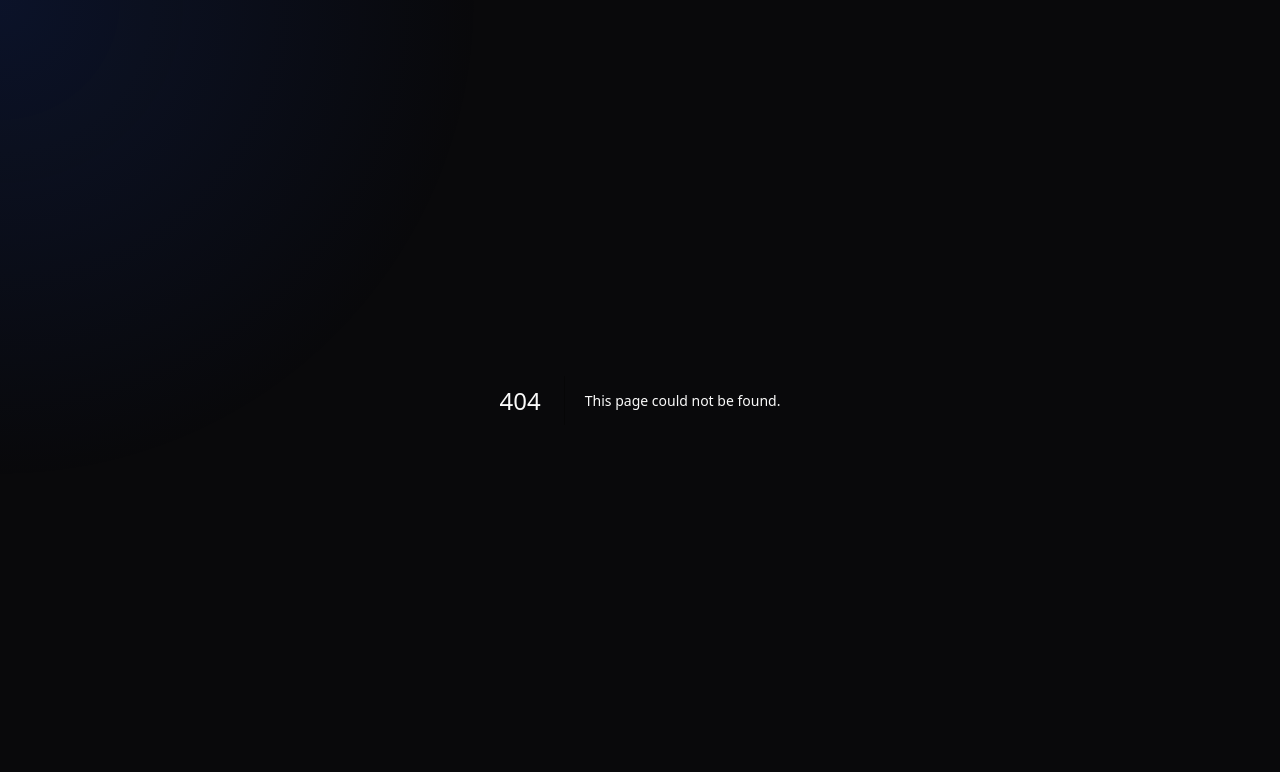
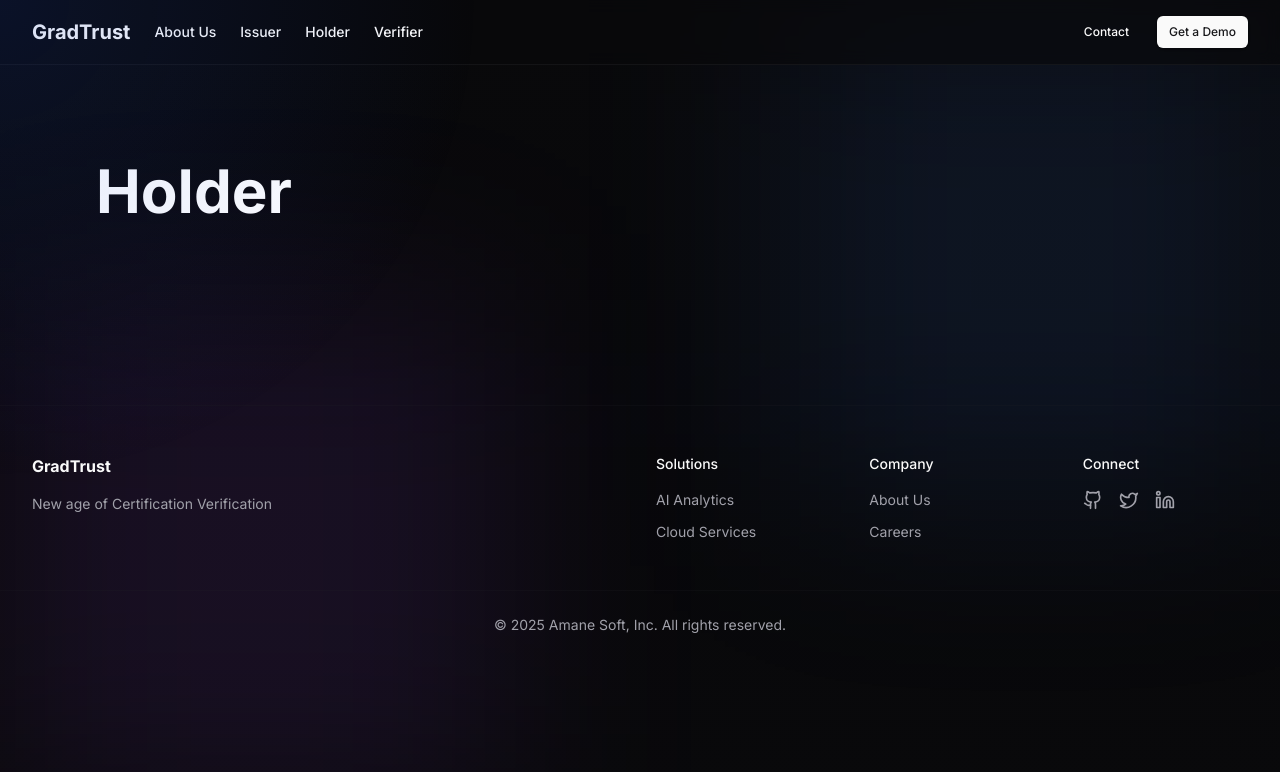
Before and after one commit to gvbrielflores/capstone_gradtrust, a Next.js app in the folder frontend/src/my-app/: page /holder in a window 1280 px wide. Before the commit this address had no page. Shown: the top 772 px of the page. Built offline with nearby package versions, Linux system fonts and the light colour scheme.

Commit message:
Added all the pages for website

```diff
--- a/frontend/src/my-app/app/about/page.tsx
+++ b/frontend/src/my-app/app/about/page.tsx
@@ -22,7 +22,7 @@ export default function AboutPage() {
           <section className="w-full max-w-7xl mb-16">
             <h1 className="text-4xl md:text-6xl font-bold mb-6">About Our Company</h1>
             <p className="text-xl text-gray-200 max-w-3xl">
-              We're on a mission to streamline workflows and empower teams with intuitive solutions.
+              We're on a mission to bring trust back into the hiring process.
             </p>
           </section>
 
@@ -32,7 +32,7 @@ export default function AboutPage() {
             <div className="grid md:grid-cols-2 gap-12 items-center">
               <div>
                 <p className="text-lg mb-4">
-                  Founded in 2020, Streamline began with a simple idea: make complex workflows simple. Our founders
+                  Founded in 2025, Gradust began with a simple idea: make complex workflows simple. Our founders
                   recognized that teams were spending too much time on process and not enough on innovation.
                 </p>
                 <p className="text-lg mb-4">
@@ -40,14 +40,14 @@ export default function AboutPage() {
                   worldwide.
                 </p>
               </div>
-              <div className="relative h-80 w-full rounded-xl overflow-hidden">
+              {/* <div className="relative h-80 w-full rounded-xl overflow-hidden">
                 <Image
                   src="/placeholder.svg?height=600&width=800"
                   alt="Our team collaborating"
                   fill
                   className="object-cover"
                 />
-              </div>
+              </div> */}
             </div>
           </section>
 
--- /dev/null
+++ b/frontend/src/my-app/app/holder/page.tsx
@@ -0,0 +1,32 @@
+"use client"
+
+import Link from "next/link"
+import Image from "next/image"
+import Navbar from "@/components/navbar"
+import Footer from "@/components/footer"
+
+export default function AboutPage() {
+  return (
+    <div className="relative min-h-screen">
+      {/* Background gradients */}
+      <div className="pointer-events-none fixed inset-0">
+        <div className="absolute inset-0 bg-gradient-to-b from-background via-background/90 to-background" />
+        <div className="absolute right-0 top-0 h-[500px] w-[500px] bg-blue-500/10 blur-[100px]" />
+        <div className="absolute bottom-0 left-0 h-[500px] w-[500px] bg-purple-500/10 blur-[100px]" />
+      </div>
+
+      <div className="relative z-10">
+        <Navbar />
+        <main className="flex flex-col items-center p-8 md:p-24 text-white">
+          {/* Hero Section */}
+          <section className="w-full max-w-7xl mb-16">
+            <h1 className="text-4xl md:text-6xl font-bold mb-6">Holder</h1>
+          </section>
+
+
+        </main>
+        <Footer />
+      </div>
+    </div>
+  )
+}
--- /dev/null
+++ b/frontend/src/my-app/app/issuer/page.tsx
@@ -0,0 +1,32 @@
+"use client"
+
+import Link from "next/link"
+import Image from "next/image"
+import Navbar from "@/components/navbar"
+import Footer from "@/components/footer"
+
+export default function AboutPage() {
+  return (
+    <div className="relative min-h-screen">
+      {/* Background gradients */}
+      <div className="pointer-events-none fixed inset-0">
+        <div className="absolute inset-0 bg-gradient-to-b from-background via-background/90 to-background" />
+        <div className="absolute right-0 top-0 h-[500px] w-[500px] bg-blue-500/10 blur-[100px]" />
+        <div className="absolute bottom-0 left-0 h-[500px] w-[500px] bg-purple-500/10 blur-[100px]" />
+      </div>
+
+      <div className="relative z-10">
+        <Navbar />
+        <main className="flex flex-col items-center p-8 md:p-24 text-white">
+          {/* Hero Section */}
+          <section className="w-full max-w-7xl mb-16">
+            <h1 className="text-4xl md:text-6xl font-bold mb-6">Issuer</h1>
+
+          </section>
+
+        </main>
+        <Footer />
+      </div>
+    </div>
+  )
+}
--- /dev/null
+++ b/frontend/src/my-app/app/verifier/page.tsx
@@ -0,0 +1,31 @@
+"use client"
+
+import Link from "next/link"
+import Image from "next/image"
+import Navbar from "@/components/navbar"
+import Footer from "@/components/footer"
+
+export default function AboutPage() {
+  return (
+    <div className="relative min-h-screen">
+      {/* Background gradients */}
+      <div className="pointer-events-none fixed inset-0">
+        <div className="absolute inset-0 bg-gradient-to-b from-background via-background/90 to-background" />
+        <div className="absolute right-0 top-0 h-[500px] w-[500px] bg-blue-500/10 blur-[100px]" />
+        <div className="absolute bottom-0 left-0 h-[500px] w-[500px] bg-purple-500/10 blur-[100px]" />
+      </div>
+
+      <div className="relative z-10">
+        <Navbar />
+        <main className="flex flex-col items-center p-8 md:p-24 text-white">
+          {/* Hero Section */}
+          <section className="w-full max-w-7xl mb-16">
+            <h1 className="text-4xl md:text-6xl font-bold mb-6">Verifier</h1>
+          </section>
+
+        </main>
+        <Footer />
+      </div>
+    </div>
+  )
+}
--- a/frontend/src/my-app/components/navbar.tsx
+++ b/frontend/src/my-app/components/navbar.tsx
@@ -13,11 +13,14 @@ export default function Navbar() {
           <Link href="/about" className="transition-colors hover:text-primary">
             About Us
           </Link>
-          <Link href="/industries" className="transition-colors hover:text-primary">
-            Temporary
+          <Link href="/issuer" className="transition-colors hover:text-primary">
+            Issuer
           </Link>
-          <Link href="/about" className="transition-colors hover:text-primary">
-            Really Temporary
+          <Link href="/holder" className="transition-colors hover:text-primary">
+            Holder
+          </Link>
+          <Link href="/verifier" className="transition-colors hover:text-primary">
+            Verifier
           </Link>
         </nav>
         <div className="flex items-center space-x-4">
```
